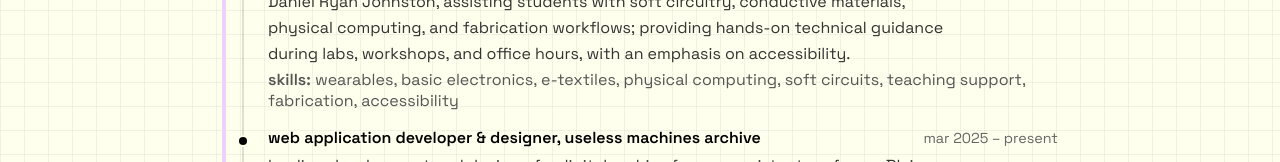
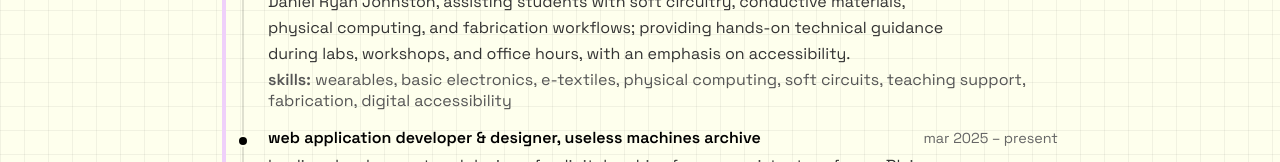
Before and after one commit to yafira/yafira.xyz, a Next.js app: page /cv in a window 1280 px wide. Shown: the part 566-728 px from the top of the page. Built offline with nearby package versions, Linux system fonts and the light colour scheme.

Commit message:
updated cv

```diff
--- a/src/app/cv/page.js
+++ b/src/app/cv/page.js
@@ -12,12 +12,12 @@ export default function CVPage() {
       <section className="cv-section about">
         <h1 className="cv-heading">tldr; about me</h1>
         <p className="cv-summary">
-          i am a design engineer & creative technologist working at the intersection of
-          engineering and art, designing experimental interfaces, soft
-          technologies, and speculative interactive objects. my practice centers
-          on inclusive technology, open-source development, and creative
-          research, aiming to expand access to creative computing and foster
-          expressive, intentional forms of interaction.
+          i am a design engineer & creative technologist working at the
+          intersection of engineering and art, designing experimental
+          interfaces, soft technologies, and speculative interactive objects. my
+          practice centers on inclusive technology, open-source development, and
+          creative research, aiming to expand access to creative computing and
+          foster expressive, intentional forms of interaction.
         </p>
       </section>
 
@@ -52,7 +52,7 @@ export default function CVPage() {
                 <p className="cv-skills">
                   <span className="label">skills:</span> wearables, basic
                   electronics, e-textiles, physical computing, soft circuits,
-                  teaching support, fabrication, accessibility
+                  teaching support, fabrication, digital accessibility
                 </p>
               </div>
 
```
